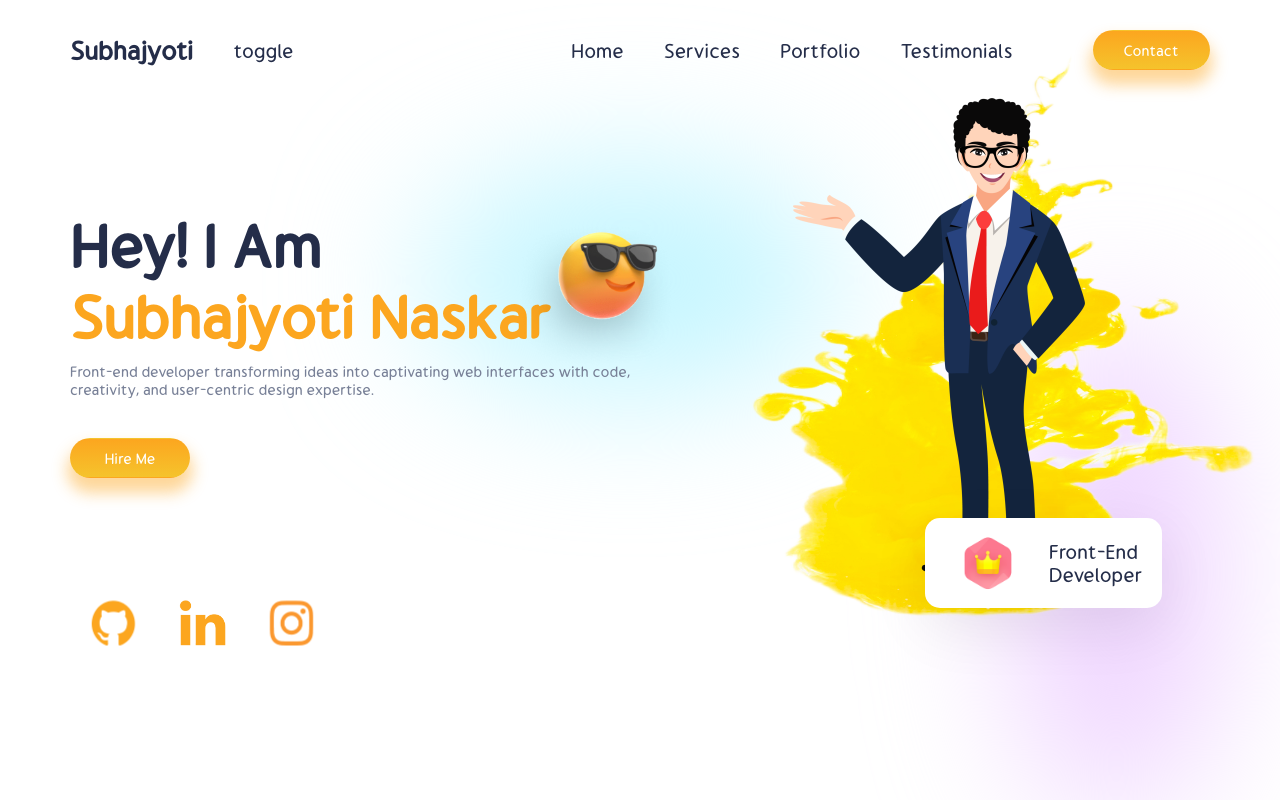
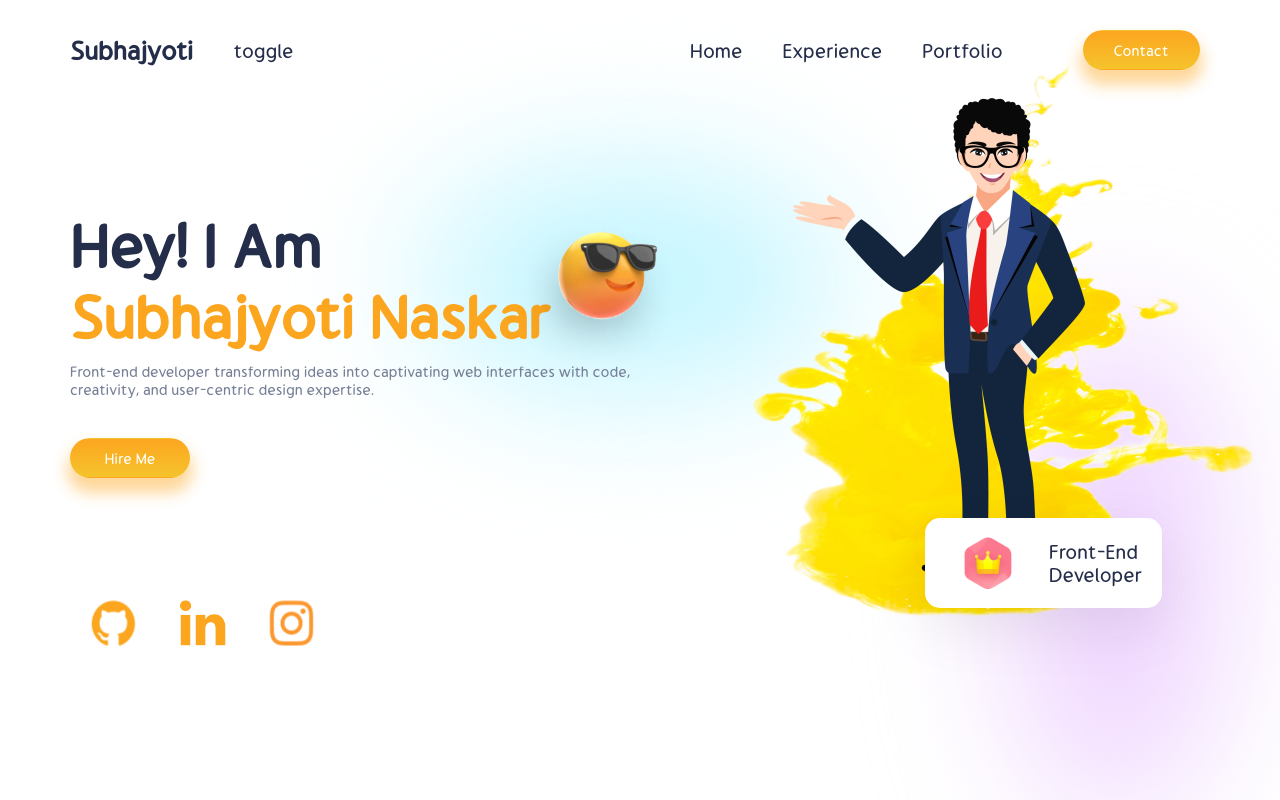
Before and after one commit to jf-subhajyoti/portfolio, a React (Create React App) app: page / in a window 1280 px wide. Shown: the top 800 px of the page. Built offline with nearby package versions, Linux system fonts and the light colour scheme.

Commit message:
Improved code

```diff
--- a/src/components/Navbar/Navbar.css
+++ b/src/components/Navbar/Navbar.css
@@ -19,9 +19,6 @@
     justify-content: center;
     align-items: center;
 }
-.nav__list {
-    flex: 10;
-}
 
 .nav__list > ul {
     display: flex;
@@ -37,5 +34,3 @@
 .nav__list > ul > li:hover {
     color: var(--orange);
 }
-
-.nav__btn {}
--- a/src/components/Navbar/Navbar.jsx
+++ b/src/components/Navbar/Navbar.jsx
@@ -13,9 +13,8 @@ const Navbar = () => {
                 <div className="nav__list">
                     <ul>
                         <li>Home</li>
-                        <li>Services</li>
+                        <li>Experience</li>
                         <li>Portfolio</li>
-                        <li>Testimonials</li>
                     </ul>
                 </div>
                 <button className='button nav__btn'>
```
